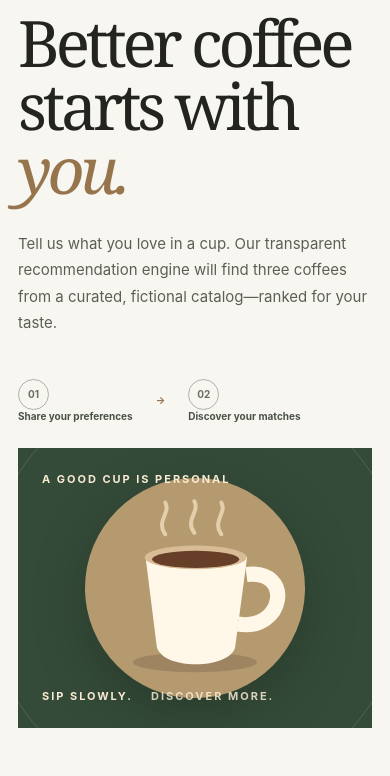
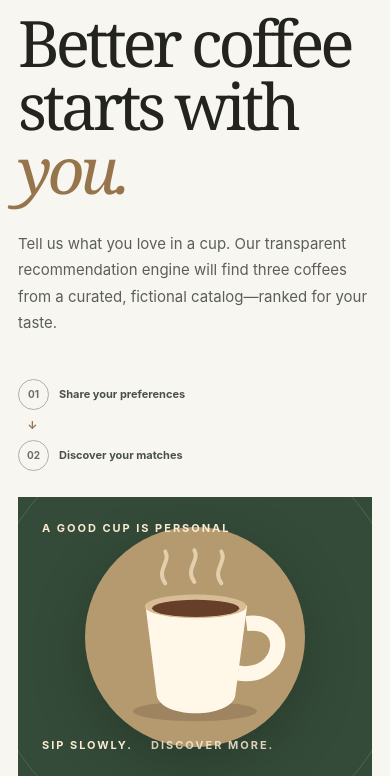
Before and after one commit to ryanrowe2/coffee-recommendation-prototype, a Flask app: page / in a window 390 px wide. Shown: the part 170-946 px from the top of the page. Run offline with Flask 3, Linux system fonts and the light colour scheme.

Commit message:
fix: stack grouped progress steps on narrow viewports

```diff
--- a/app/static/style.css
+++ b/app/static/style.css
@@ -149,7 +149,15 @@ button:focus-visible,a:focus-visible,select:focus-visible,input:focus-visible {
   font-weight:700;
 }
 
+.proof-step {
+  display:inline-flex;
+  align-items:center;
+  gap:10px;
+  white-space:nowrap;
+}
+
 .proof-circle {
+  flex:0 0 31px;
   border:1px solid #adb3a9;
   border-radius:50%;
   width:31px;
@@ -755,8 +763,7 @@ button:focus-visible,a:focus-visible,select:focus-visible,input:focus-visible {
     font-size:15px;
   }
   .hero-proof {
-    font-size:10px;
-    flex-wrap:wrap;
+    font-size:11px;
   }
   .hero-art {
     height:280px;
@@ -843,3 +850,17 @@ button:focus-visible,a:focus-visible,select:focus-visible,input:focus-visible {
   white-space:nowrap;
   border:0;
 }
+
+/* Keep both progress steps intact at mobile and narrow-tablet widths. */
+@media(max-width:980px) {
+  .hero-proof {
+    flex-direction:column;
+    align-items:flex-start;
+    gap:8px;
+  }
+  .proof-arrow {
+    display:inline-block;
+    margin:0 0 0 10px;
+    transform:rotate(90deg);
+  }
+}
```
